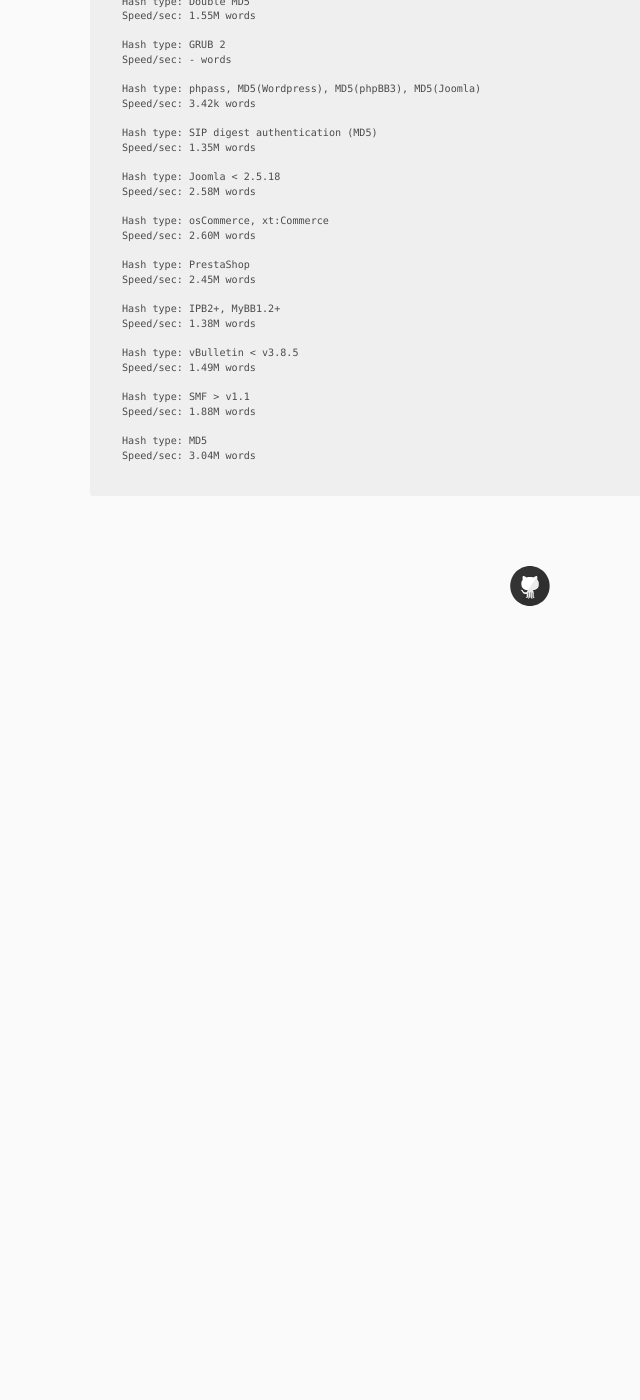
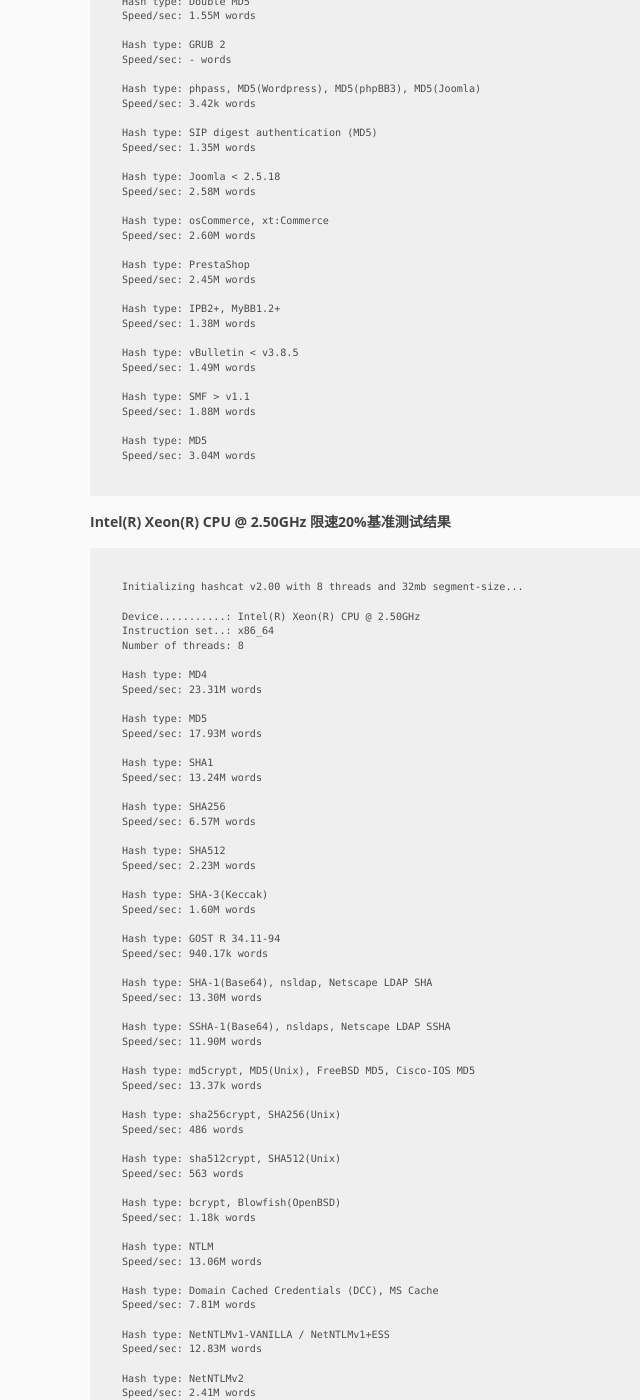
Before and after one commit to pingmalu/pingmalu.github.io, a Jekyll site: the page built from _posts/2015-11-26-密码破解.md, in a window 1280 px wide and 1400 px high, scrolled down 20629 px. Shown: the whole window, without its empty margins (110-750 px from the left). Built offline with Jekyll 4.4.1, drawn with Linux system fonts in a browser that asks for light colours; nearby versions of some CDN libraries; before the commit the page ends 21259 px from its top, so only the background shows below that; some of the changed text lies outside the part shown.

Commit message:
'update'

```diff
--- a/_posts/2015-11-26-密码破解.md
+++ b/_posts/2015-11-26-密码破解.md
@@ -1322,3 +1322,200 @@
 
 	Hash type: MD5
 	Speed/sec: 3.04M words
+
+### Intel(R) Xeon(R) CPU @ 2.50GHz 限速20%基准测试结果
+
+	Initializing hashcat v2.00 with 8 threads and 32mb segment-size...
+
+	Device...........: Intel(R) Xeon(R) CPU @ 2.50GHz
+	Instruction set..: x86_64
+	Number of threads: 8
+
+	Hash type: MD4
+	Speed/sec: 23.31M words
+
+	Hash type: MD5
+	Speed/sec: 17.93M words
+
+	Hash type: SHA1
+	Speed/sec: 13.24M words
+
+	Hash type: SHA256
+	Speed/sec: 6.57M words
+
+	Hash type: SHA512
+	Speed/sec: 2.23M words
+
+	Hash type: SHA-3(Keccak)
+	Speed/sec: 1.60M words
+
+	Hash type: GOST R 34.11-94
+	Speed/sec: 940.17k words
+
+	Hash type: SHA-1(Base64), nsldap, Netscape LDAP SHA
+	Speed/sec: 13.30M words
+
+	Hash type: SSHA-1(Base64), nsldaps, Netscape LDAP SSHA
+	Speed/sec: 11.90M words
+
+	Hash type: md5crypt, MD5(Unix), FreeBSD MD5, Cisco-IOS MD5
+	Speed/sec: 13.37k words
+
+	Hash type: sha256crypt, SHA256(Unix)
+	Speed/sec: 486 words
+
+	Hash type: sha512crypt, SHA512(Unix)
+	Speed/sec: 563 words
+
+	Hash type: bcrypt, Blowfish(OpenBSD)
+	Speed/sec: 1.18k words
+
+	Hash type: NTLM
+	Speed/sec: 13.06M words
+
+	Hash type: Domain Cached Credentials (DCC), MS Cache
+	Speed/sec: 7.81M words
+
+	Hash type: NetNTLMv1-VANILLA / NetNTLMv1+ESS
+	Speed/sec: 12.83M words
+
+	Hash type: NetNTLMv2
+	Speed/sec: 2.41M words
+
+	Hash type: EPiServer 6.x < v4
+	Speed/sec: 6.19M words
+
+	Hash type: EPiServer 6.x > v4
+	Speed/sec: 3.39M words
+
+	Hash type: MSSQL(2000)
+	Speed/sec: 7.88M words
+
+	Hash type: MSSQL(2005)
+	Speed/sec: 8.35M words
+
+	Hash type: MSSQL(2012)
+	Speed/sec: 1.48M words
+
+	Hash type: MySQL323
+	Speed/sec: 27.48M words
+
+	Hash type: MySQL4.1/MySQL5
+	Speed/sec: 4.32M words
+
+	Hash type: Oracle S: Type (Oracle 11+)
+	Speed/sec: 7.00M words
+
+	Hash type: PostgreSQL Challenge-Response Authentication (MD5)
+	Speed/sec: 5.06M words
+
+	Hash type: MySQL Challenge-Response Authentication (SHA1)
+	Speed/sec: 3.30M words
+
+	Hash type: OSX v10.4, v10.5, v10.6
+	Speed/sec: 6.89M words
+
+	Hash type: OSX v10.7
+	Speed/sec: 1.51M words
+
+	Hash type: OSX v10.8+
+	Speed/sec: 26 words
+
+	Hash type: Android PIN
+	Speed/sec: 8.86k words
+
+	Hash type: scrypt
+	Speed/sec: 30 words
+
+	Hash type: Cisco-PIX MD5
+	Speed/sec: 13.52M words
+
+	Hash type: Cisco-ASA MD5
+	Speed/sec: 11.49M words
+
+	Hash type: Cisco-IOS SHA256
+	Speed/sec: 3.97M words
+
+	Hash type: Cisco $9$
+	Speed/sec: 268 words
+
+	Hash type: WPA/WPA2
+	Speed/sec: 865 words
+
+	Hash type: IKE-PSK MD5
+	Speed/sec: 2.56M words
+
+	Hash type: IKE-PSK SHA1
+	Speed/sec: 1.37M words
+
+	Hash type: Password Safe v3
+	Speed/sec: 2.02k words
+
+	Hash type: AIX {ssha1}
+	Speed/sec: 77.86k words
+
+	Hash type: Radmin2
+	Speed/sec: 6.80M words
+
+	Hash type: HMAC-MD5 (key = $pass)
+	Speed/sec: 5.46M words
+
+	Hash type: HMAC-MD5 (key = $salt)
+	Speed/sec: 7.72M words
+
+	Hash type: HMAC-SHA1 (key = $pass)
+	Speed/sec: 2.66M words
+
+	Hash type: HMAC-SHA1 (key = $salt)
+	Speed/sec: 6.81M words
+
+	Hash type: HMAC-SHA256 (key = $pass)
+	Speed/sec: 1.88M words
+
+	Hash type: HMAC-SHA256 (key = $salt)
+	Speed/sec: 3.56M words
+
+	Hash type: HMAC-SHA512 (key = $pass)
+	Speed/sec: 755.82k words
+
+	Hash type: HMAC-SHA512 (key = $salt)
+	Speed/sec: 1.06M words
+
+	Hash type: IPMI2 RAKP HMAC-SHA1
+	Speed/sec: 2.45M words
+
+	Hash type: Half MD5
+	Speed/sec: 10.53M words
+
+	Hash type: Double MD5
+	Speed/sec: 5.82M words
+
+	Hash type: GRUB 2
+	Speed/sec: 141 words
+
+	Hash type: phpass, MD5(Wordpress), MD5(phpBB3), MD5(Joomla)
+	Speed/sec: 12.54k words
+
+	Hash type: SIP digest authentication (MD5)
+	Speed/sec: 6.20M words
+
+	Hash type: Joomla < 2.5.18
+	Speed/sec: 10.84M words
+
+	Hash type: osCommerce, xt:Commerce
+	Speed/sec: 14.59M words
+
+	Hash type: PrestaShop
+	Speed/sec: 15.40M words
+
+	Hash type: IPB2+, MyBB1.2+
+	Speed/sec: 7.81M words
+
+	Hash type: vBulletin < v3.8.5
+	Speed/sec: 8.22M words
+
+	Hash type: SMF > v1.1
+	Speed/sec: 10.34M words
+
+	Hash type: MD5
+	Speed/sec: 13.11M words
```
